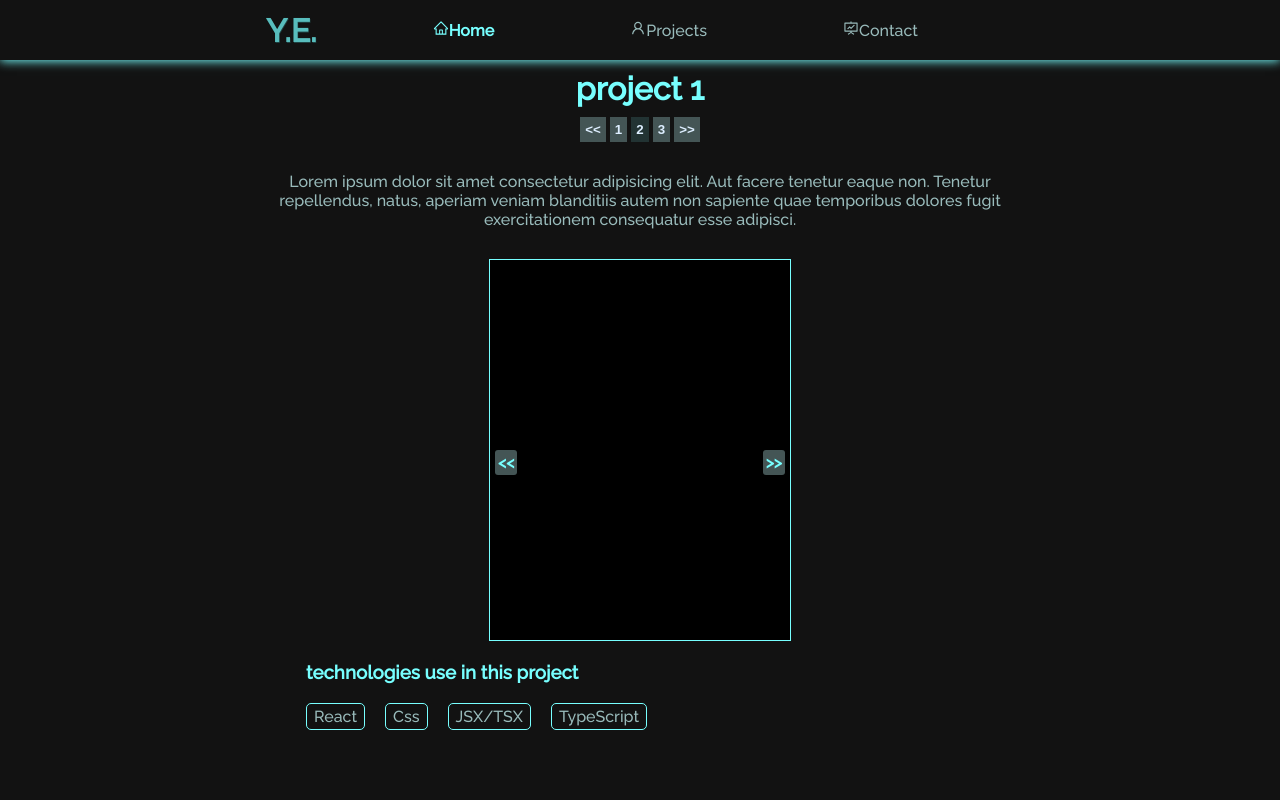
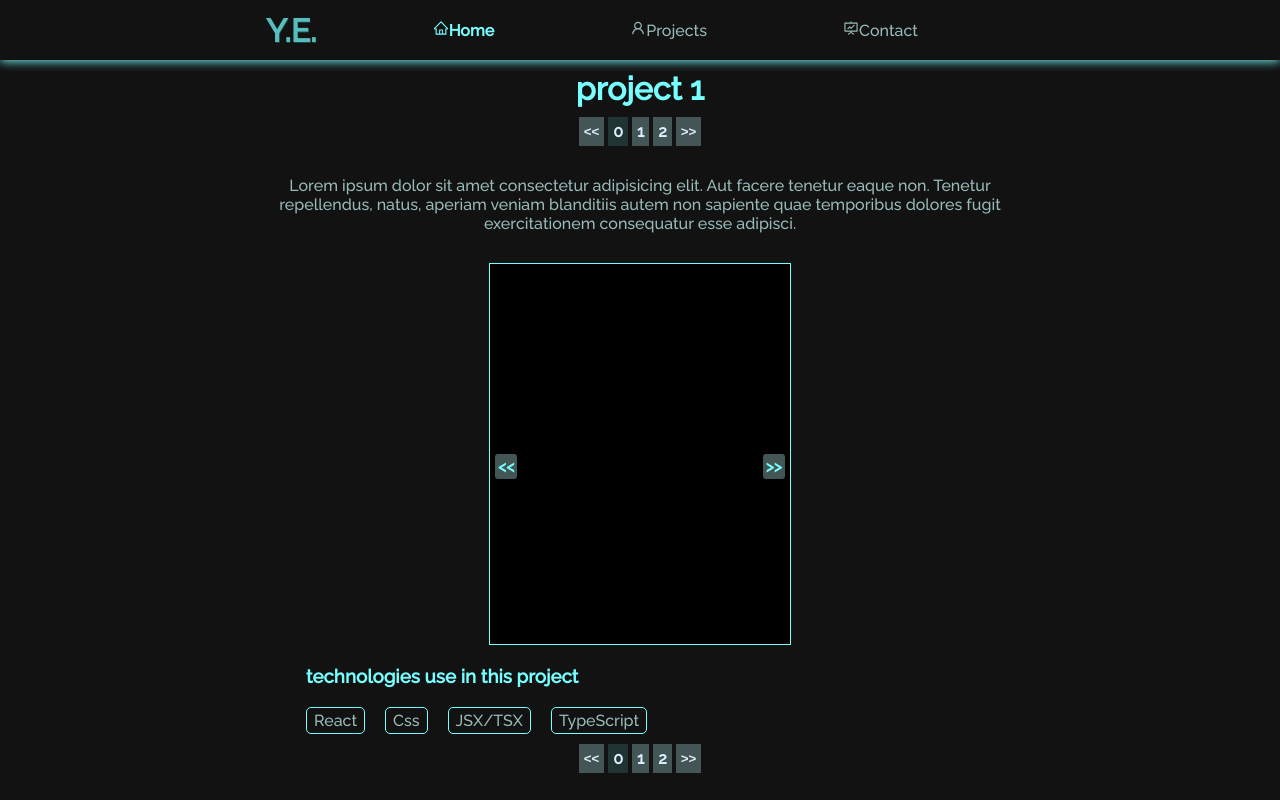
Before and after one commit to yeffreydev/portfolio, a React (Create React App) app: page /projects/0 in a window 1280 px wide. Built offline with nearby package versions, Linux system fonts and the light colour scheme.

Commit message:
carousel already

```diff
--- a/src/App.tsx
+++ b/src/App.tsx
@@ -1,4 +1,3 @@
-import React from "react";
 import "./App.css";
 import Router from "./router/router";
 
--- a/src/assets/css/Project.css
+++ b/src/assets/css/Project.css
@@ -14,6 +14,10 @@
   margin-top: 10px;
   gap: 4px;
 }
+.project .controller:last-child {
+  margin-bottom: 30px;
+}
+.project .controller a,
 .project .controller button {
   background-color: transparent;
   border: none;
@@ -23,10 +27,10 @@
   cursor: pointer;
   background-color: #455;
 }
-.project .controller button:hover {
+.project .controller a:hover {
   background-color: #233;
 }
-.project .controller button.focus {
+.project .controller a.focus {
   background-color: #233;
 }
 .project p {
--- /dev/null
+++ b/src/components/ProjectController.tsx
@@ -0,0 +1,26 @@
+import { ProjectI } from "../types";
+import { Link } from "react-router-dom";
+interface PropsI {
+  projects: ProjectI[];
+  idFocus: number | string;
+  start: number;
+  moveRight: () => void;
+  moveLeft: () => void;
+  changeProject: (project: ProjectI | null) => void;
+}
+export default function ProjectController(p: PropsI) {
+  //functions
+  return (
+    <div className="controller">
+      <button onClick={p.moveLeft}>{"<<"}</button>
+      {p.projects.slice(p.start, p.start + 3).map((item, index) => {
+        return (
+          <Link className={p.idFocus === item.id ? "focus" : ""} onClick={() => p.changeProject(item)} to={"/projects/" + item.id} key={index}>
+            {item.id}
+          </Link>
+        );
+      })}
+      <button onClick={p.moveRight}>{">>"}</button>
+    </div>
+  );
+}
--- a/src/pages/Project.tsx
+++ b/src/pages/Project.tsx
@@ -1,28 +1,50 @@
-import React, { useEffect, useState } from "react";
+import { useEffect, useState } from "react";
 import "./../assets/css/Project.css";
 import { useParams } from "react-router-dom";
 import projects from "../data/projects";
 import { ProjectI } from "../types";
+import ProjectController from "../components/ProjectController";
+
+//functional component
 function Project() {
   let params = useParams();
   let id = params.id;
+  //state
   const [project, setProject] = useState<ProjectI | null>(null);
+  const [start, setStart] = useState<number>(0);
+  //functions
+  const findProject = (id: string) => {
+    return projects.find((item) => item.id === parseInt(id));
+  };
+  const changeProject = (project: ProjectI | null) => {
+    setProject(project);
+  };
+  const moveRight = () => {
+    if (projects.length > start + 3) {
+      setStart(start + 1);
+      console.log(start + 1);
+    }
+  };
+  const moveLeft = () => {
+    if (start > 0) {
+      setStart(start - 1);
+    }
+  };
+
+  //hooks
   useEffect(() => {
-    let findItem = projects.find((i) => i.id.toString() === id);
-    setProject(findItem || null);
-    console.log(findItem);
+    changeProject(findProject(id || "") || null);
+    //eslint-disable-next-line
   }, []);
   return (
     <div className="content-container">
       <div className="project content-width">
+        {!project ? (
+          <h1>Project not found</h1>
+        ) : (
+          <>
             <h1>{project?.title}</h1>
-        <div className="controller">
-          <button>{"<<"}</button>
-          <button>1</button>
-          <button className="focus">2</button>
-          <button>3</button>
-          <button>{">>"}</button>
-        </div>
+            <ProjectController idFocus={project.id} changeProject={changeProject} moveLeft={moveLeft} moveRight={moveRight} start={start} projects={projects} />
             <p>{project?.description}</p>
             <div className="carousel-imgs">
               <span className="left-row">{"<<"}</span>
@@ -41,6 +63,9 @@ function Project() {
                 <li>TypeScript</li>
               </ul>
             </div>
+            <ProjectController idFocus={project.id} changeProject={changeProject} moveLeft={moveLeft} moveRight={moveRight} start={start} projects={projects} />{" "}
+          </>
+        )}
       </div>
     </div>
   );
```
Also changed, not shown: 1 other file (tests, documents, lock files or other folders). Lines whose indentation alone changed are shown as unchanged.
